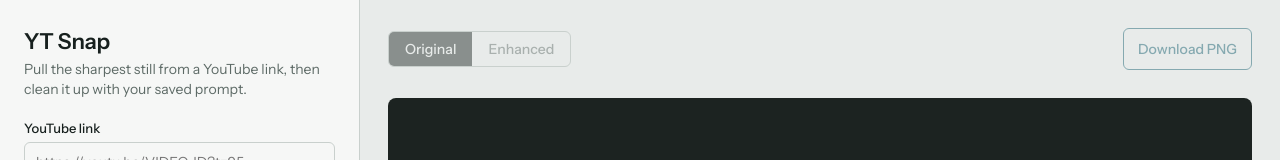
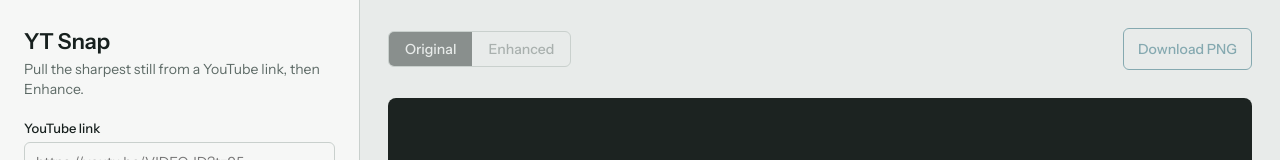
Before and after one commit to EarlyZ-LK/YT-Snap, a website: page public/index.html in a window 1280 px wide. Shown: the top 160 px of the page. Drawn offline with Linux system fonts and the light colour scheme; no server answers.

Commit message:
Update index.html

```diff
--- a/public/index.html
+++ b/public/index.html
@@ -76,7 +76,7 @@
   <aside>
     <div>
       <h1>YT Snap</h1>
-      <p class="sub">Pull the sharpest still from a YouTube link, then clean it up with your saved prompt.</p>
+      <p class="sub">Pull the sharpest still from a YouTube link, then Enhance.</p>
     </div>
 
     <div id="tokenBox" hidden>
```
